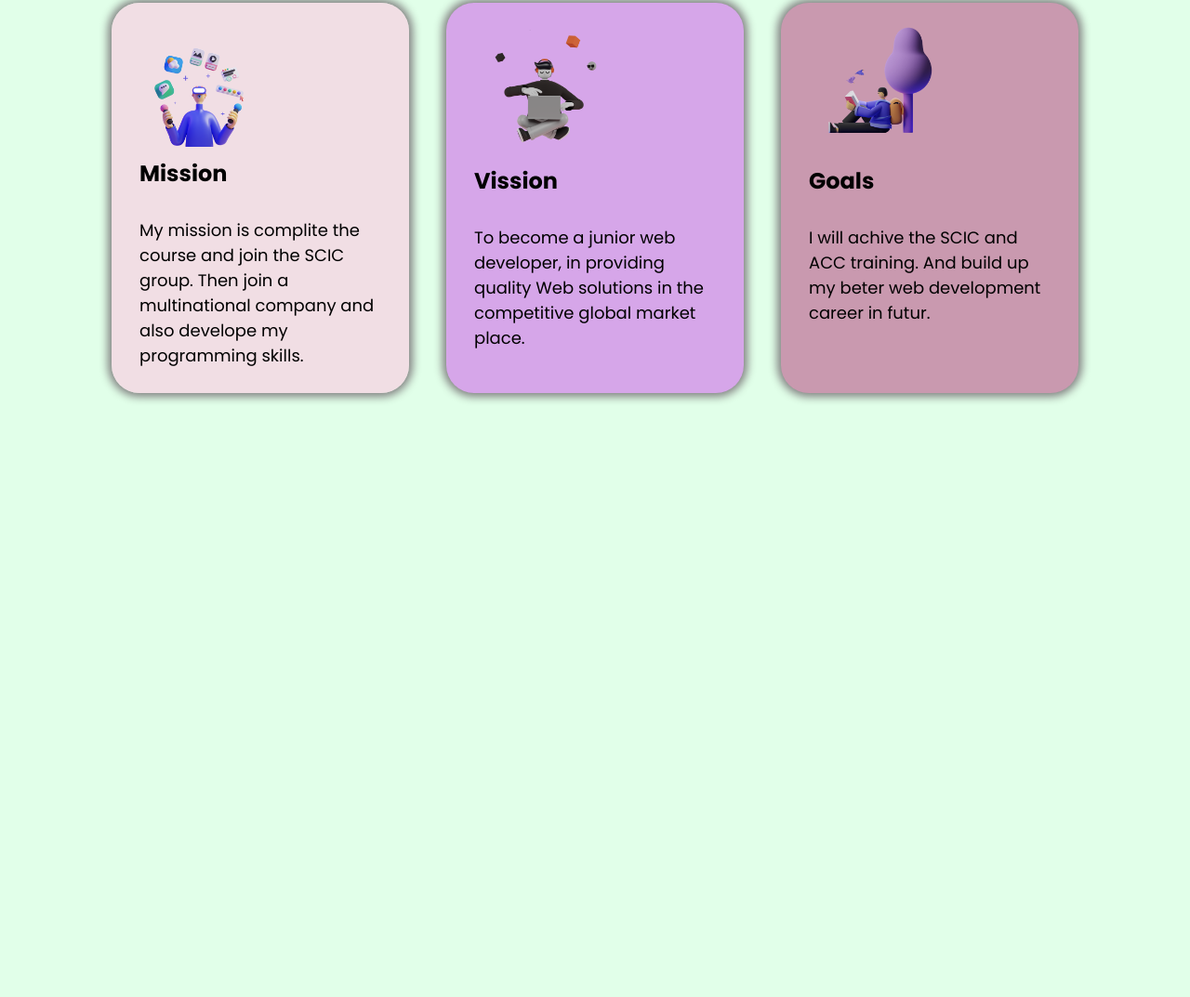
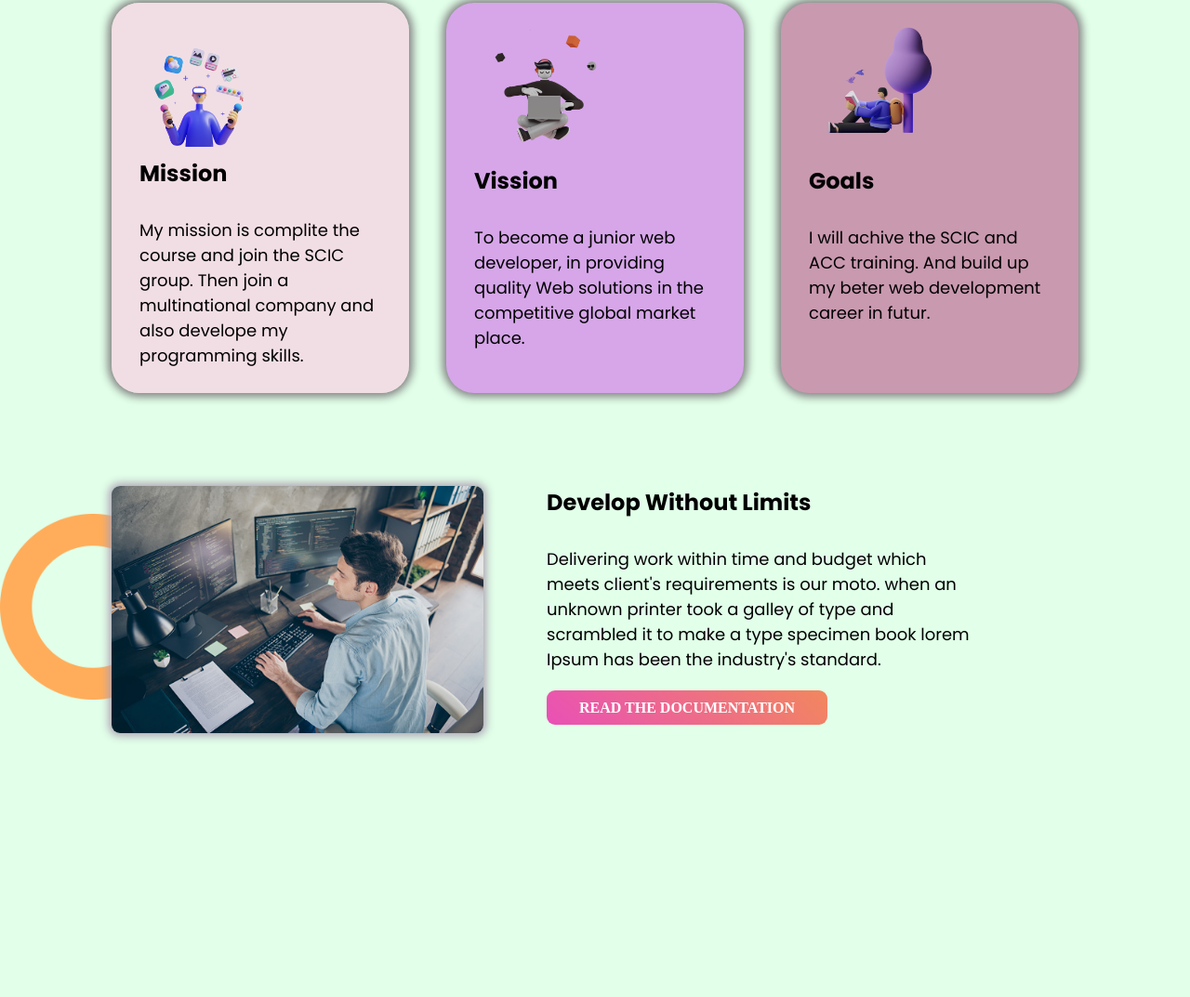
Before and after one commit to shakhawath1/assignment-1, a plain HTML site: page index.html in a window 1280 px wide. Shown: the part 757-1830 px from the top of the page at 93% size. Before the commit the page ends 1200 px from the top, so only its background shows below. Drawn offline with Linux system fonts and the light colour scheme; a web font is replaced by a local one.

Commit message:
Develop area added

```diff
--- a/index.html
+++ b/index.html
@@ -19,7 +19,7 @@
     <section>
         <div class="container">
             <div class="top-banner">
-                <div class="half-width">
+                <div class="half-width banner">
                     <div class="heading">
                         <div class="vr-line"></div>
                         <div>
@@ -34,7 +34,7 @@
                     <p>Scroll down to explore more about us</p>
                 </div>
                 <div class="half-width">
-                    <img src="img/person-1.png" alt="">
+                    <img id="banner-img" src="img/person-1.png" alt="">
                 </div>
             </div>
         </div>
@@ -63,6 +63,21 @@
             </div>
         </div>
     </section>
+    <!-- Develop Area  -->
+    <section class="developo-area">
+        <div class="container">
+            <div class="half-width develope-area">
+                <img src="img/develope.jpg" alt="">
+            </div>
+            <div class="half-width">
+                <h3>Develop Without Limits</h3>
+                <p>Delivering work within time and budget which meets client's requirements is our moto. when an unknown
+                    printer took a galley of type and scrambled it to make a type specimen book lorem Ipsum has been the
+                    industry's standard.</p>
+                <a class="button" href="#">Read the Documentation</a>
+            </div>
+        </div>
+    </section>
 </body>
 
 </html>
--- a/style.css
+++ b/style.css
@@ -51,6 +51,7 @@ p{
 }
 .half-width{
     width: 45%;
+    float: left;
 }
 .heading{
     display: flex;
@@ -99,3 +100,15 @@ p{
 #goals{
     background-color: #c999af;
 }
+/* Develop Area */
+.developo-area{
+    background-image: url(img/shape-1.png);
+    background-repeat: no-repeat;
+    background-size: 200px;
+    background-position-y: 30px;
+}
+.develope-area img{
+    width: 400px;
+    margin-left: 0px;
+    box-shadow: 0px 0px 10px 3px #aea2b3;
+}
```
Also changed, not shown: img/develope.jpg (added), img/shape-1.png (added).
